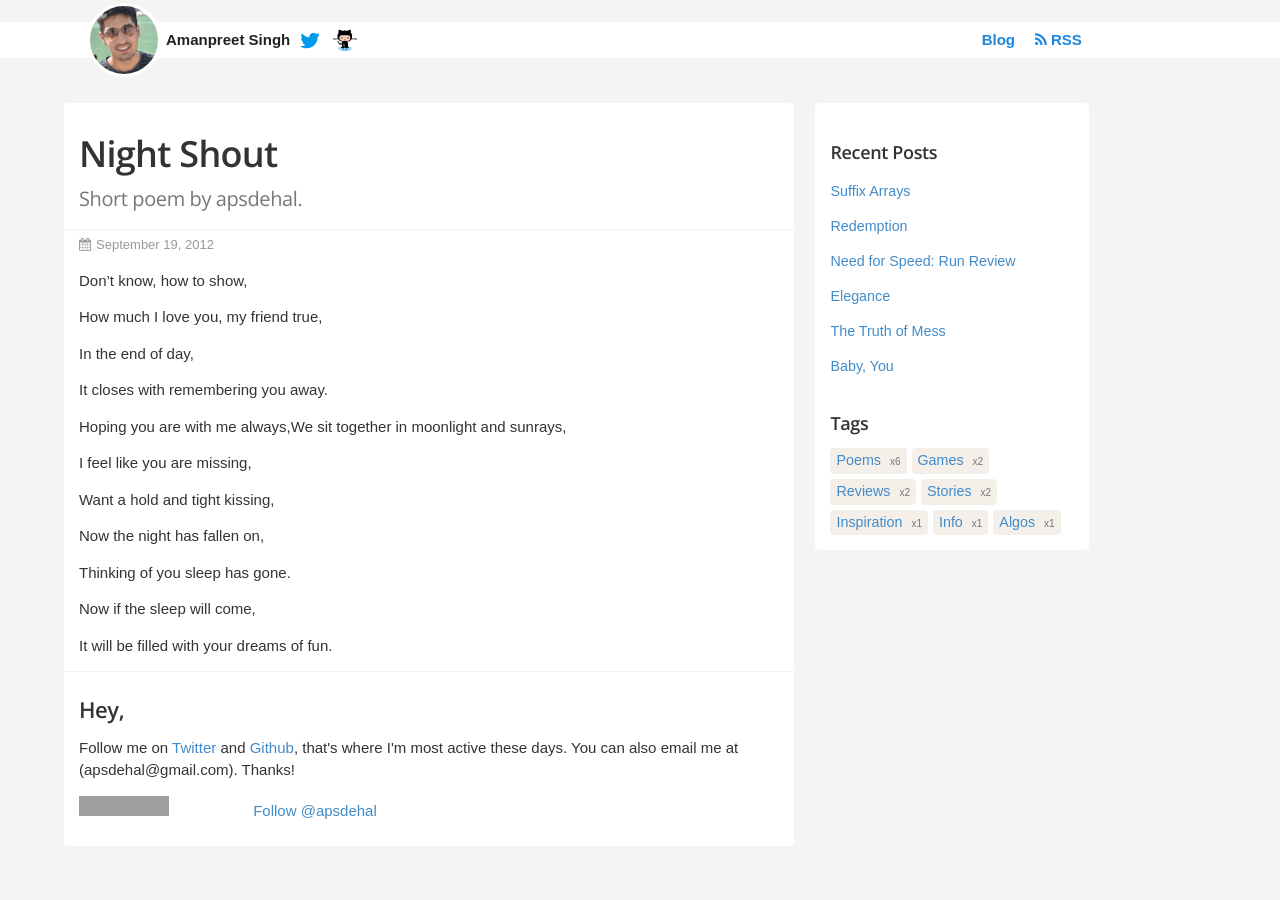
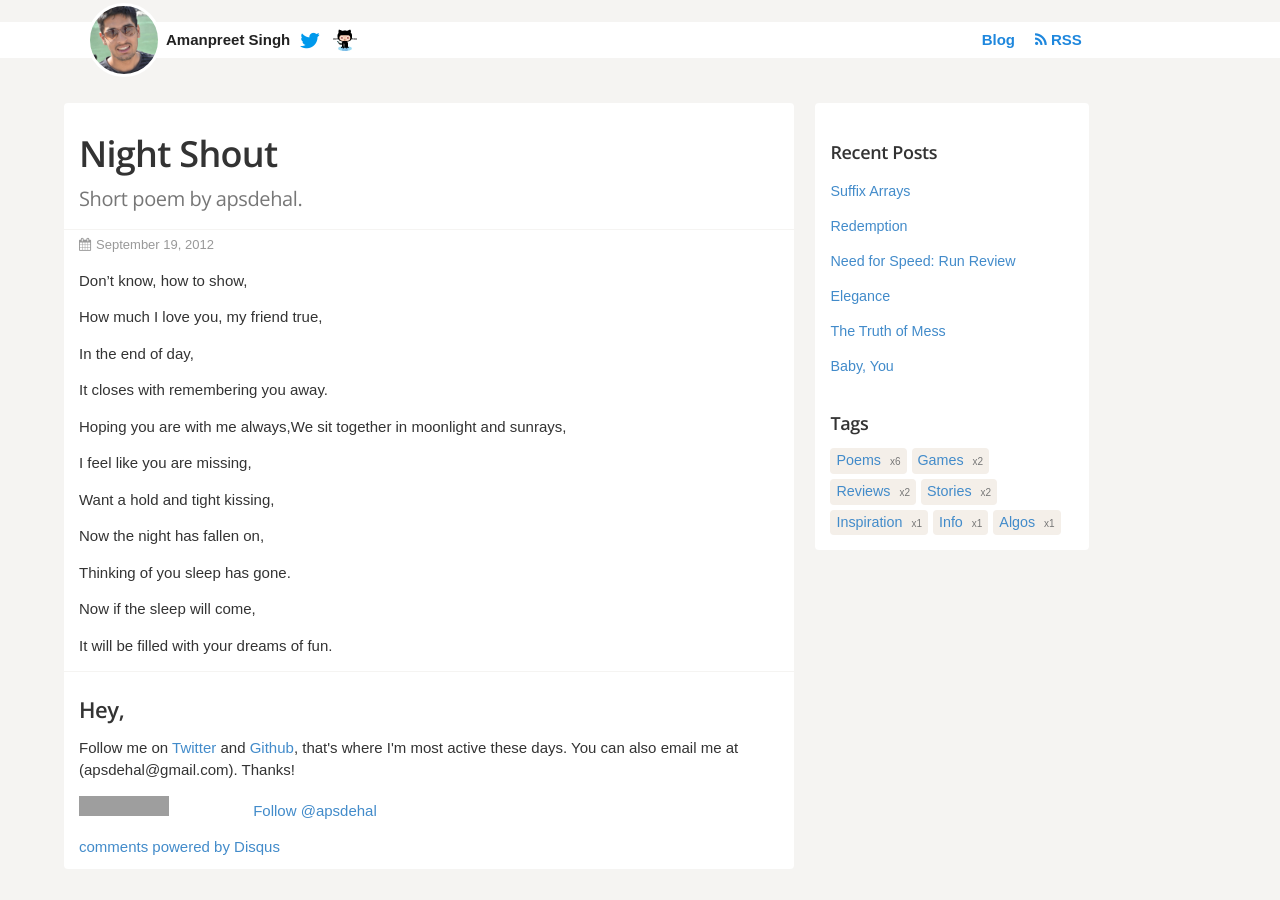
Before and after one commit to apsdehal/apsdehal.github.io, a Jekyll site: the page built from _posts/2012/2012-09-19-night-shout.md, in a window 1280 px wide. Built offline with Jekyll 4.4.1, drawn with Linux system fonts in a browser that asks for light colours; Markdown is read by kramdown in place of the engine named in the settings; comment, search, counter and statistics services are not loaded; part of the change alters nothing that is shown; grey boxes are pictures that could not be loaded.

Commit message:
Adds discus files

```diff
--- /dev/null
+++ b/_includes/discus
@@ -0,0 +1,12 @@
+<div id="disqus_thread"></div>
+<script type="text/javascript">
+    var disqus_shortname = 'apsdehal';
+    var discus_developer = 1;
+    (function() {
+        var dsq = document.createElement('script'); dsq.type = 'text/javascript'; dsq.async = true;
+        dsq.src = '//' + disqus_shortname + '.disqus.com/embed.js';
+        (document.getElementsByTagName('head')[0] || document.getElementsByTagName('body')[0]).appendChild(dsq);
+    })();
+</script>
+<noscript>Please enable JavaScript to view the <a href="http://disqus.com/?ref_noscript">comments powered by Disqus.</a></noscript>
+<a href="http://disqus.com" class="dsq-brlink">comments powered by <span class="logo-disqus">Disqus</span></a>
--- a/_layouts/post.html
+++ b/_layouts/post.html
@@ -22,5 +22,6 @@
 <a href="https://twitter.com/apsdehal" class="twitter-follow-button" data-show-count="true">Follow @apsdehal</a>
 <script>!function(d,s,id){var js,fjs=d.getElementsByTagName(s)[0];if(!d.getElementById(id)){js=d.createElement(s);js.id=id;js.src="//platform.twitter.com/widgets.js";fjs.parentNode.insertBefore(js,fjs);}}(document,"script","twitter-wjs");</script>
 </p>
+{% include discus %}
 
 {% include footer %}
```
